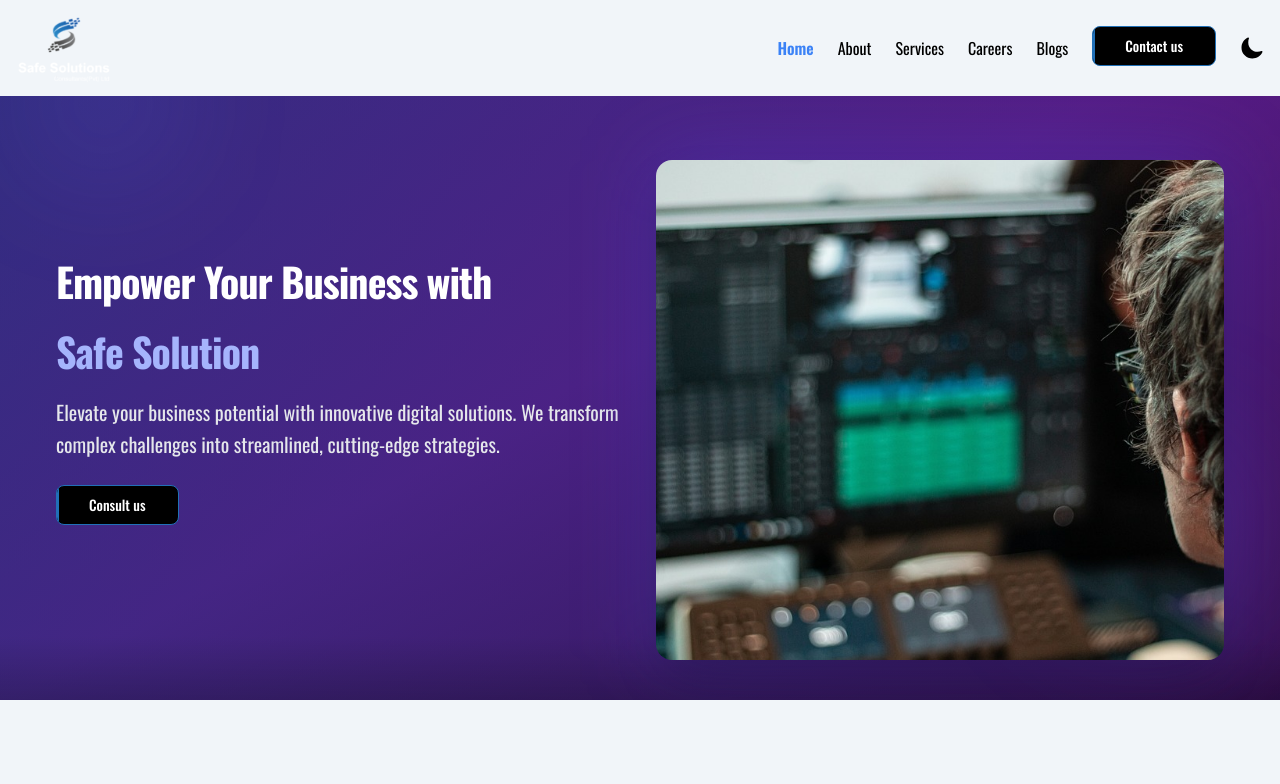
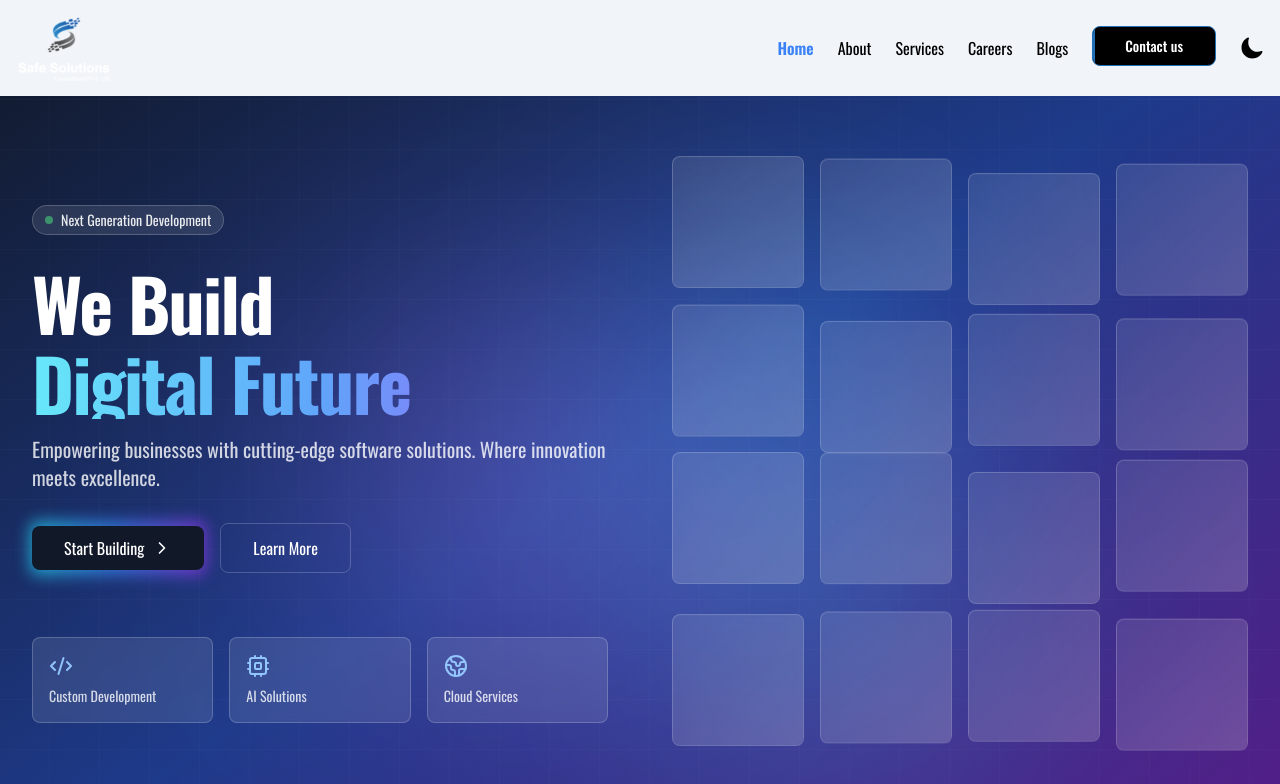
Before and after one commit to waseemarchiwiz/safesolutions-portfolio-webapp, a React (Vite) app: page / in a window 1280 px wide. Shown: the top 784 px of the page. Built offline with nearby package versions, Linux system fonts and the light colour scheme; no server answers.

Commit message:
Main Hero Redesigned and add animated grid

```diff
--- a/src/components/HomeComponents/MainHero.jsx
+++ b/src/components/HomeComponents/MainHero.jsx
@@ -1,82 +1,174 @@
-import React from "react";
-import { motion } from "framer-motion";
-import hero2 from "../../assets/heronew.jpg";
-import CustomButton from "../../globals/CustomButton";
+
+
+import React, { useState, useEffect } from "react";
+import { ChevronRight, Code2, Cpu, Globe2 } from "lucide-react";
+import { useNavigate } from "react-router-dom";
+import Header from "../Header";
 
 const MainHero = () => {
+  const [scrolled, setScrolled] = useState(0);
+  const navigate = useNavigate();
+  useEffect(() => {
+    const handleScroll = () => {
+      const position = window.scrollY;
+      setScrolled(Math.min(position / 500, 1));
+    };
+    window.addEventListener("scroll", handleScroll);
+    return () => window.removeEventListener("scroll", handleScroll);
+  }, []);
+
   return (
-    <div className="relative bg-gradient-to-br from-indigo-900 via-purple-900 to-black flex items-center overflow-hidden p-10 sm:bg-red-400">
-      {/* <div className="relative  bg-purple-700     flex items-center overflow-hidden p-10  xl:bg-green-500  lg:bg-yellow-500 md:bg-blue-500 sm:bg-red-500 " > */}
-      <div className="absolute inset-0 bg-gradient-to-r from-indigo-900/60 to-purple-900/60 z-0"></div>
+    <>
+      <div className="relative min-h-screen flex items-center py-14 bg-gradient-to-br from-gray-900 via-blue-900 to-purple-900 text-white">
+        {/* Animated grid background */}
+        <div
+          className="absolute inset-0 overflow-hidden hidden sm:block"
+          style={{
+            backgroundImage: `linear-gradient(transparent 0%, transparent calc(100% - 1px), rgba(255, 255, 255, 0.1) calc(100% - 1px)),
+                         linear-gradient(90deg, transparent 0%, transparent calc(100% - 1px), rgba(255, 255, 255, 0.1) calc(100% - 1px))`,
+            backgroundSize: "50px 50px",
+            opacity: 0.2,
+          }}
+        />
 
-      <div className="container mx-auto px-4 relative z-10 grid md:grid-cols-2 gap-8 items-center mt-20  ">
-        {/* Text Content */}
-        <motion.div
-          initial={{ opacity: 0, x: -50 }}
-          animate={{ opacity: 1, x: 0 }}
-          transition={{ duration: 0.8 }}
-          className="text-white space-y-6"
-        >
-          <div className="space-y-3">
-            <motion.h1
-              initial={{ opacity: 0, y: 20 }}
-              animate={{ opacity: 1, y: 0 }}
-              transition={{ delay: 0.2, duration: 0.6 }}
-              className="text-[25px] md:text-[25px] lg:text-[40px] font-bold tracking-tight"
-            >
-              Empower Your Business with
-              <span className="block leading-relaxed text-indigo-300 mt-2  ">
-                Safe Solution
-              </span>
-            </motion.h1>
-
-            <motion.p
-              initial={{ opacity: 0, y: 20 }}
-              animate={{ opacity: 1, y: 0 }}
-              transition={{ delay: 0.4, duration: 0.6 }}
-              className=" text-[20px] md:text-[20px] leading-relaxed text-gray-200 max-w-xl"
-            >
-              Elevate your business potential with innovative digital solutions.
-              We transform complex challenges into streamlined, cutting-edge
-              strategies.
-            </motion.p>
+        {/* Enhanced glowing orbs with better blend modes */}
+        <div className="absolute top-1/4 right-1/4 w-96 h-96 bg-blue-500/30 rounded-full blur-[128px] mix-blend-screen hidden sm:block" />
+        <div className="absolute bottom-1/4 left-1/4 w-96 h-96 bg-purple-500/30 rounded-full blur-[128px] mix-blend-screen hidden sm:block" />
+        <div className="absolute top-1/2 left-1/2 w-96 h-96 bg-cyan-500/20 rounded-full blur-[128px] mix-blend-screen hidden sm:block" />
+        <div className="relative w-full container mx-auto px-4 mt-10 sm:px-6 lg:px-8 py-20">
+          {/* Tech decorations */}
+          <div className="absolute top-0 left-0 w-full h-full overflow-hidden pointer-events-none">
+            {[...Array(20)].map((_, i) => (
+              <div
+                key={i}
+                className="absolute w-px h-20 bg-gradient-to-b from-transparent via-white/20 to-transparent"
+                style={{
+                  left: `${Math.random() * 100}%`,
+                  top: `${Math.random() * 100}%`,
+                  opacity: 0.1,
+                  animation: `moveUpDown ${
+                    5 + Math.random() * 5
+                  }s linear infinite`,
+                  animationDelay: `${Math.random() * 5}s`,
+                }}
+              />
+            ))}
           </div>
 
-          {/* /* The code snippet you provided is using the `motion` component from the `framer-motion`
-         library in a React application. */}
-          <motion.div
-            initial={{ opacity: 0, y: 20 }}
-            animate={{ opacity: 1, y: 0 }}
-            transition={{ delay: 0.6, duration: 0.6 }}
-          >
-            <CustomButton label="Consult us" className="s" to="/contact" />
-          </motion.div>
-        </motion.div>
+          <div className="grid lg:grid-cols-2 gap-16 items-center">
+            {/* Left content */}
+            <div className="space-y-8">
+              <div className="inline-flex items-center space-x-2 px-3 py-1 rounded-full bg-white/10 border border-white/20 text-sm backdrop-blur-sm">
+                <span className="w-2 h-2 rounded-full bg-green-400 animate-pulse" />
+                <span className="text-white/90">
+                  Next Generation Development
+                </span>
+              </div>
 
-        {/* Image Section */}
-        <motion.div
-          initial={{ opacity: 0, x: 50 }}
-          animate={{ opacity: 1, x: 0 }}
-          transition={{ duration: 0.8 }}
-          className="hidden md:block"
-        >
-          <div className="relative w-full h-[300px] sm:h-[300px] md:h-[350px] xl:h-[500px] mt-10">
-            <div className="absolute inset-0 bg-indigo-600/30 rounded-2xl blur-2xl"></div>
-            <img
-              src={hero2}
-              alt="Business Innovation"
-              className="relative z-10 w-full h-full   object-cover rounded-2xl shadow-2xl transform hover:scale-105 transition-transform duration-300"
-              loading="lazy"
-            />
+              <div className="space-y-4">
+                <h1 className="text-5xl md:text-6xl lg:text-7xl font-bold tracking-tight">
+                  We Build
+                  <span className="block mt-2 text-transparent bg-clip-text bg-gradient-to-r from-cyan-300 via-blue-400 to-purple-500">
+                    Digital Future
+                  </span>
+                </h1>
+
+                <p className="text-xl text-white/80 max-w-xl">
+                  Empowering businesses with cutting-edge software solutions.
+                  Where innovation meets excellence.
+                </p>
+              </div>
+
+              <div className="flex flex-wrap gap-4">
+                <button
+                  className="relative group"
+                  onClick={() => navigate("/contact")}
+                >
+                  <div className="absolute -inset-0.5 bg-gradient-to-r from-cyan-400 via-blue-500 to-purple-600 rounded-lg blur opacity-75 group-hover:opacity-100 transition duration-1000 group-hover:duration-200 animate-tilt" />
+                  <div className="relative px-8 py-3 bg-gray-900 rounded-lg leading-none flex items-center">
+                    <span className="text-white">Start Building</span>
+                    <ChevronRight className="ml-2 w-5 h-5 group-hover:translate-x-1 transition-transform" />
+                  </div>
+                </button>
+
+                <button
+                  onClick={() => navigate("/about")}
+                  className="px-8 py-3 rounded-lg border border-white/20 hover:bg-white/10 transition-colors backdrop-blur-sm"
+                >
+                  Learn More
+                </button>
+              </div>
+
+              {/* Service cards */}
+              <div className="grid grid-cols-3 gap-4 pt-8">
+                {[
+                  { icon: Code2, label: "Custom Development" },
+                  { icon: Cpu, label: "AI Solutions" },
+                  { icon: Globe2, label: "Cloud Services" },
+                ].map((service, index) => (
+                  <div
+                    key={index}
+                    className="group p-4 rounded-lg bg-white/10 border border-white/20 hover:border-white/30 transition-colors backdrop-blur-sm"
+                  >
+                    <service.icon className="w-6 h-6 mb-2 text-blue-300 group-hover:text-blue-200 transition-colors" />
+                    <p className="text-sm text-white/80 group-hover:text-white/90 transition-colors">
+                      {service.label}
+                    </p>
+                  </div>
+                ))}
+              </div>
+            </div>
+
+            {/* Right content - 3D Grid */}
+            <div className="relative aspect-square">
+              <div className="absolute inset-0 grid grid-cols-4 grid-rows-4 gap-4">
+                {[...Array(16)].map((_, i) => (
+                  <div
+                    key={i}
+                    className="relative rounded-lg bg-white/10 border border-white/20 backdrop-blur-sm transform transition-all duration-500"
+                    style={{
+                      transform: `translateZ(${
+                        Math.random() * 100
+                      }px) rotateX(${Math.random() * 20}deg) rotateY(${
+                        Math.random() * 20
+                      }deg)`,
+                      animation: `float ${
+                        3 + Math.random() * 2
+                      }s ease-in-out infinite`,
+                      animationDelay: `${Math.random() * 2}s`,
+                    }}
+                  >
+                    <div className="absolute inset-0 bg-gradient-to-br from-transparent to-white/10 rounded-lg" />
+                  </div>
+                ))}
+              </div>
+            </div>
           </div>
-        </motion.div>
+        </div>
+
+        {/* Add some CSS animations */}
+        <style jsx>{`
+          @keyframes moveUpDown {
+            0%,
+            100% {
+              transform: translateY(0);
+            }
+            50% {
+              transform: translateY(100px);
+            }
+          }
+          @keyframes float {
+            0%,
+            100% {
+              transform: translateY(0);
+            }
+            50% {
+              transform: translateY(-20px);
+            }
+          }
+        `}</style>
       </div>
-
-      {/* Decorative Elements */}
-      <div className="absolute bottom-0 left-0 right-0 h-16 bg-gradient-to-t from-black/20 to-transparent"></div>
-      <div className="absolute top-10 left-10 w-32 h-32 bg-indigo-500/20 rounded-full blur-3xl"></div>
-      <div className="absolute bottom-20 right-10 w-48 h-48 bg-purple-500/20 rounded-full blur-3xl"></div>
-    </div>
+    </>
   );
 };
 
```
